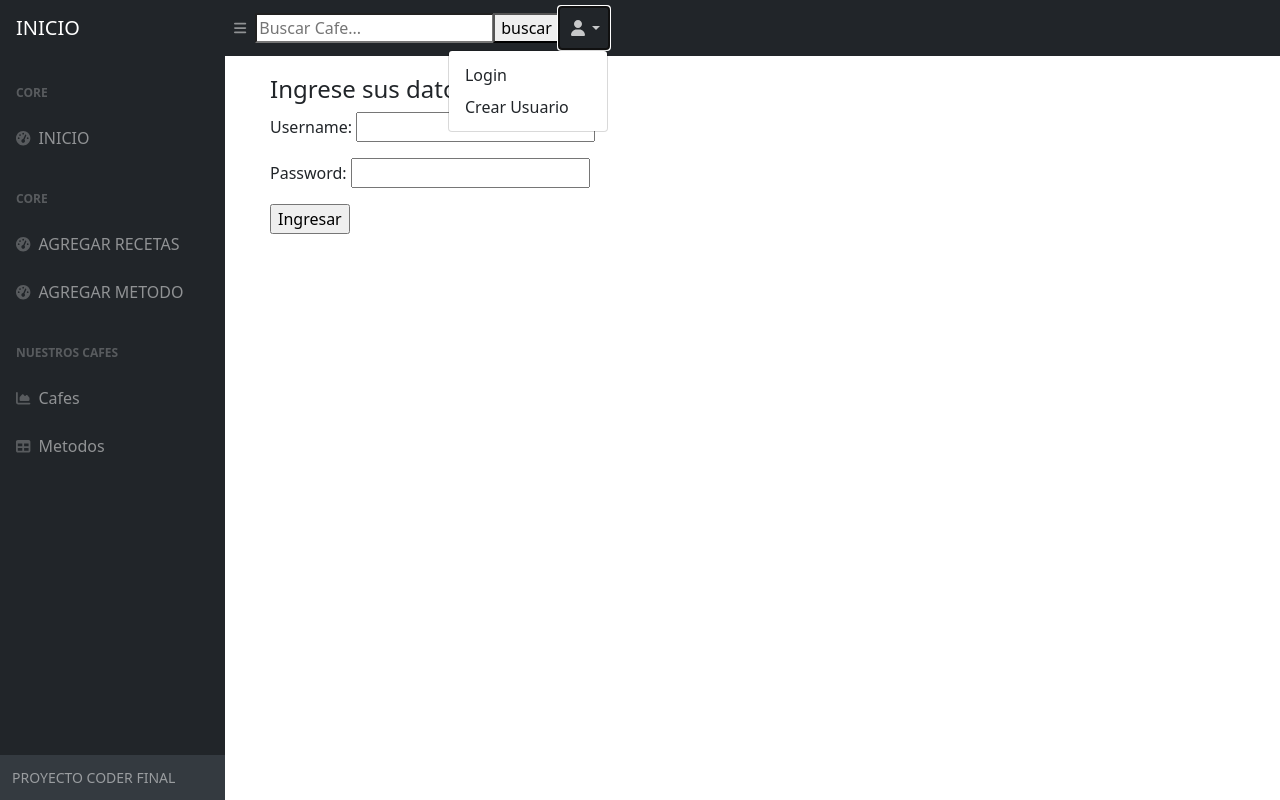
After one commit to ToMartinho/ProyectoFinalCoder, a Django app: page /app_STT/login/ in a window 1280 px wide, after a click that opens the changed part. The commit adds this page. Run offline with Django 4.2, Linux system fonts and the light colour scheme; some libraries are stand-ins or nearby versions.

Commit message:
se agrega login/registrar con sus html y url correspondiente

```diff
--- a/ProyectoSTT/app_STT/templates/inicio.html
+++ b/ProyectoSTT/app_STT/templates/inicio.html
@@ -30,8 +30,8 @@
                 <li class="nav-item dropdown">
                     <a class="nav-link dropdown-toggle" id="navbarDropdown" href="#" role="button" data-bs-toggle="dropdown" aria-expanded="false"><i class="fas fa-user fa-fw"></i></a>
                     <ul class="dropdown-menu dropdown-menu-end" aria-labelledby="navbarDropdown">
-                        <li><a class="dropdown-item" href={% url "ListaUsuarios" %}>Lista Usuarios</a></li>
-                        <li><a class="dropdown-item" href={% url "creausuario" %}>Crear Usuario</a></li>
+                        <li><a class="dropdown-item" href={% url "Login" %}>Login</a></li>
+                        <li><a class="dropdown-item" href={% url "Registrar" %}>Crear Usuario</a></li>
                     </ul>
                 </li>
             </ul>
@@ -74,6 +74,12 @@
 
                 {% block codigoaca %}
 
+                    <div style="margin-left:270px; margin-top:75px;">
+
+                        <h4>{{mensaje}}</h4>
+
+                    </div>
+
                 {% endblock codigoaca %}
 
                 </footer>
--- /dev/null
+++ b/ProyectoSTT/app_STT/templates/login.html
@@ -0,0 +1,13 @@
+{% extends 'inicio.html' %}
+
+{% block codigoaca %}
+    <div style="margin-left:270px; margin-top:75px;">
+        <form action="{% url 'Login' %}" method="POST">{% csrf_token %}
+            <h4>Ingrese sus datos</h4>
+
+            {{miFormulario.as_p}}
+            <input type="submit" value="Ingresar">
+
+        </form>
+    </div>
+{% endblock codigoaca %}
--- a/ProyectoSTT/app_STT/urls.py
+++ b/ProyectoSTT/app_STT/urls.py
@@ -1,5 +1,5 @@
 from django.urls import path
-from app_STT.views import tipos_de_cafe, inicio, ver_tipos_cafe, ver_lista_metodos, metodos, lista_usuarios, crea_usuario, buscar
+from app_STT.views import tipos_de_cafe, inicio, ver_tipos_cafe, ver_lista_metodos, metodos, lista_usuarios, crea_usuario, buscar, ingreso, register
 
 urlpatterns = [
     path('', inicio, name= "Inicio"),
@@ -9,5 +9,7 @@ urlpatterns = [
     path('MetodosDeCafe/', metodos, name = "MetodosDeCafe"),
     path('ListaUsuarios/', lista_usuarios, name = "ListaUsuarios"),
     path('creausuario/', crea_usuario, name = "creausuario"),
-    path('buscar/', buscar, name = "buscar")
+    path('buscar/', buscar, name = "buscar"),
+    path('login/', ingreso, name = "Login"),
+    path('registrar/', register, name = "Registrar"),
 ]
--- a/ProyectoSTT/app_STT/views.py
+++ b/ProyectoSTT/app_STT/views.py
@@ -3,6 +3,8 @@ from django.shortcuts import render
 from django.http import HttpResponse
 from app_STT.models import Tipos_de_cafe, Metodo, Usuarios
 from app_STT.forms import UsuarioFormulario
+from django.contrib.auth.forms import AuthenticationForm, UserCreationForm
+from django.contrib.auth import authenticate, login, logout
 
 # Create your views here.
 
@@ -76,3 +78,54 @@ def buscar(request):
     else:
         respuesta = "No es un tipo de cafe"
         return render(request, 'busquedanegativa.html',{'cafe': respuesta})
+
+def ingreso(request):
+    if request.method == 'POST':
+
+        miFormulario = AuthenticationForm(request, data=request.POST)
+
+        if miFormulario.is_valid():
+
+            data = miFormulario.cleaned_data
+
+            usuario = data["username"]
+            clave = data["password"]
+
+            user = authenticate(username=usuario, password=clave)
+
+            if user:
+
+                login(request, user)
+
+                return render(request,'inicio.html', {"mensaje": f'Bienvenido {usuario}'})
+
+            else:
+
+                return render(request,'inicio.html', {"mensaje": 'Error, los datos ingresados son incorrectos'})
+
+
+        return render(request,'inicio.html', {"mensaje": "Error, formulario invalido"})
+
+    else:
+
+        miFormulario = AuthenticationForm()
+
+    return render(request, 'login.html', {'miFormulario': miFormulario})
+
+def register(request):
+
+    if request.method == 'POST':
+        form = UserCreationForm(request.POST)
+
+        if form.is_valid():
+
+            usuario = form.cleaned_data["username"]
+            form.save()
+
+            return render(request, "inicio.html", {"mensaje": f'Usuario {usuario} creado exitosamente, Bienvenido.'})
+
+    else:
+
+        form = UserCreationForm()
+
+    return render(request, "registro.html", {'miFormulario': form})
```
Also changed, not shown: ProyectoSTT/app_STT/templates/registro.html (added, +15 -0 lines), ProyectoSTT/db.sqlite3.
